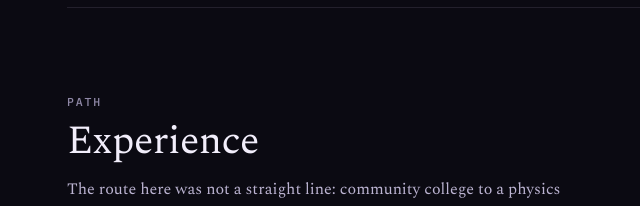
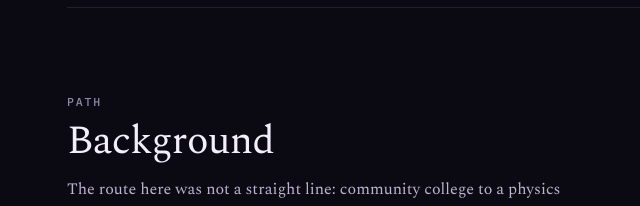
Before and after one commit to zeapsu/zeapsu.github.io, a React (Vite) app: page / in a window 1280 px wide. Shown: the part 3800-4006 px from the top of the page, without its empty margins (77-717 px from the left). Built offline with nearby package versions, Linux system fonts and the light colour scheme.

Commit message:
Rename the path section: Background, not Experience
Andry's catch: 'Experience' promises work history but the section is
mostly education + the route.

```diff
--- a/src/content/data.ts
+++ b/src/content/data.ts
@@ -108,7 +108,7 @@ export const projects: Project[] = [
 // on experience.md's exclusions list, so it is named nowhere on the site.
 export const questLog = {
   eyebrow: 'path',
-  title: 'Experience',
+  title: 'Background',
   intro:
     'The route here was not a straight line: community college to a physics degree to a research lab.',
   quests: [
```
